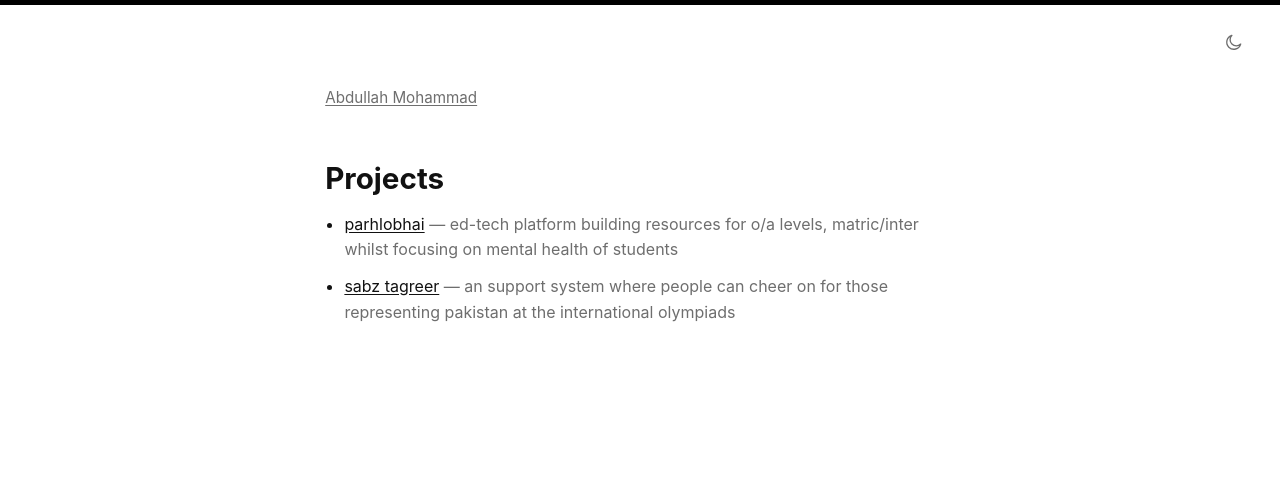
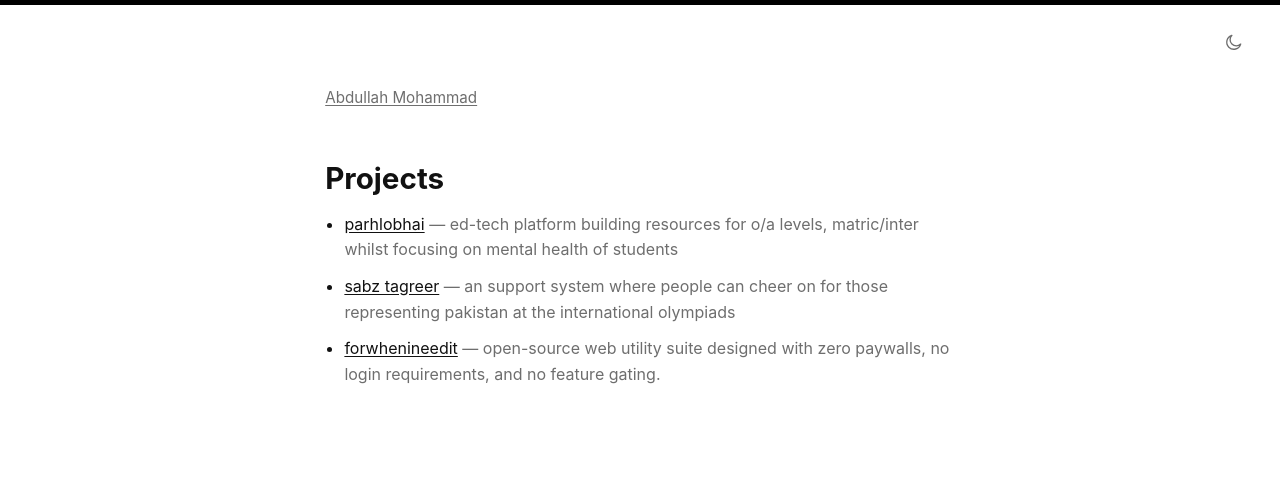
Before and after one commit to abvullah/abvullah.github.io, a plain HTML site: page projects.html in a window 1280 px wide. Drawn offline with Linux system fonts and the light colour scheme.

Commit message:
forwhenineedit mention

```diff
--- a/projects.html
+++ b/projects.html
@@ -20,6 +20,7 @@
   <ul class="list">
     <li><a href="https://parhlobhai.vercel.app">parhlobhai</a> <span class="desc">— ed-tech platform building resources for o/a levels, matric/inter whilst focusing on mental health of students</span></li>
     <li><a href="https://sabz-tagreer.web.app">sabz tagreer</a> <span class="desc">— an support system where people can cheer on for those representing pakistan at the international olympiads</span> </li>
+    <li><a href="https://forwhenineedit.vercel.app">forwhenineedit</a> <span class="desc">— open-source web utility suite designed with zero paywalls, no login requirements, and no feature gating.</span></li>
 
   </ul>
 
```
